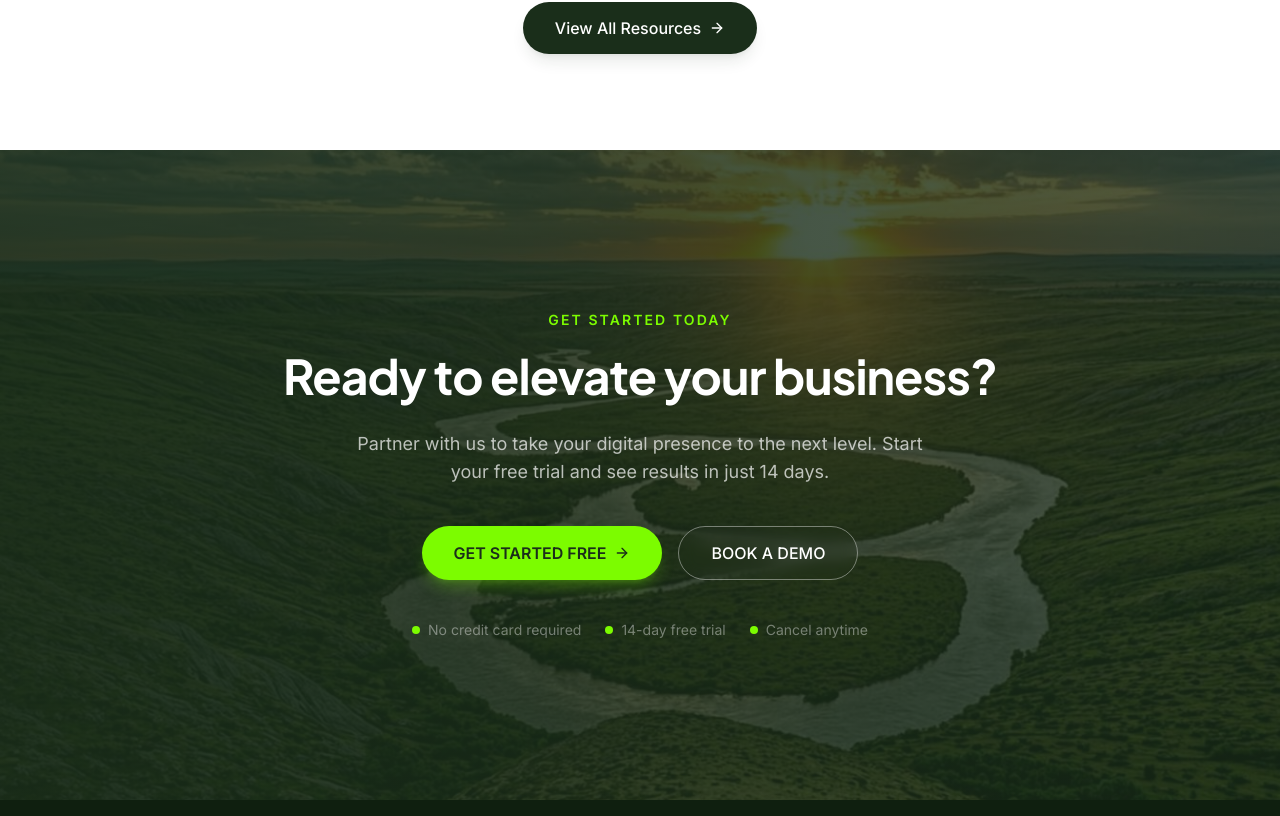
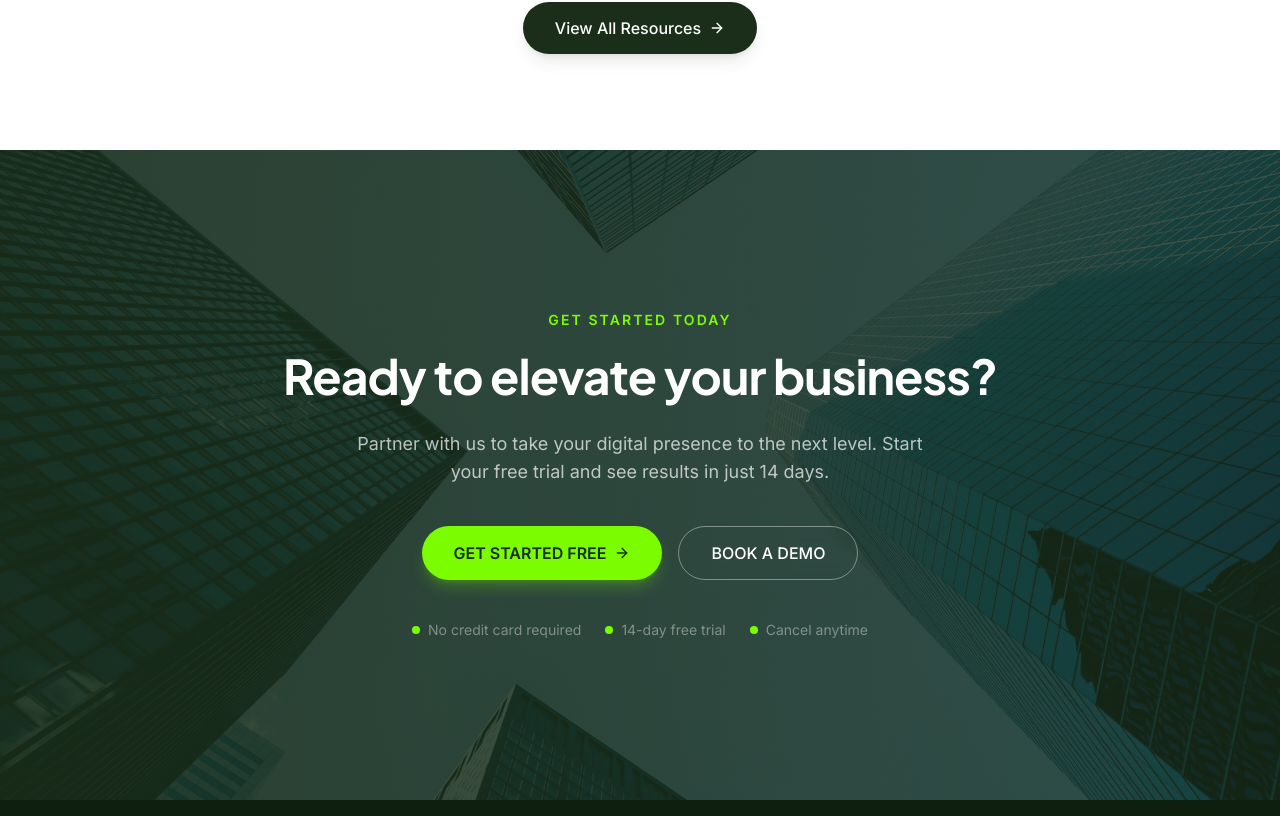
Before and after one commit to usmanmi7/upmind, a Next.js app: page / in a window 1280 px wide. Shown: the part 6084-6900 px from the top of the page. Built offline with nearby package versions, Linux system fonts and the light colour scheme; no server answers; the database is empty.

Commit message:
Update CTA section background image to uploaded cta-pic.jpg

```diff
--- a/src/components/CTASection.tsx
+++ b/src/components/CTASection.tsx
@@ -17,7 +17,7 @@ export default function CTASection() {
       {/* Background Image */}
       <div
         className="absolute inset-0 bg-cover bg-center bg-no-repeat"
-        style={{ backgroundImage: "url('/images/forest-cta.jpg')" }}
+        style={{ backgroundImage: "url('/images/cta-pic.jpg')" }}
       />
       {/* Overlay */}
       <div className="absolute inset-0 bg-gradient-to-r from-[#1A2E1A]/90 to-[#1A2E1A]/75" />
```
Also changed, not shown: public/images/cta-pic.jpg (added).
